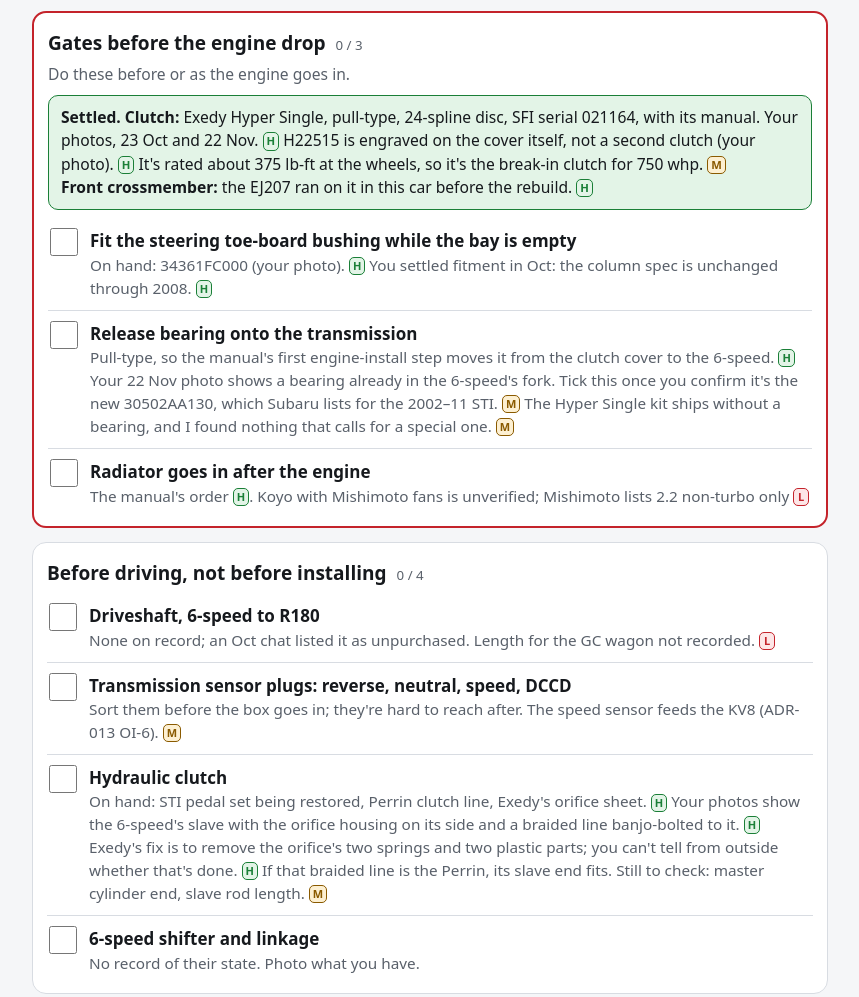
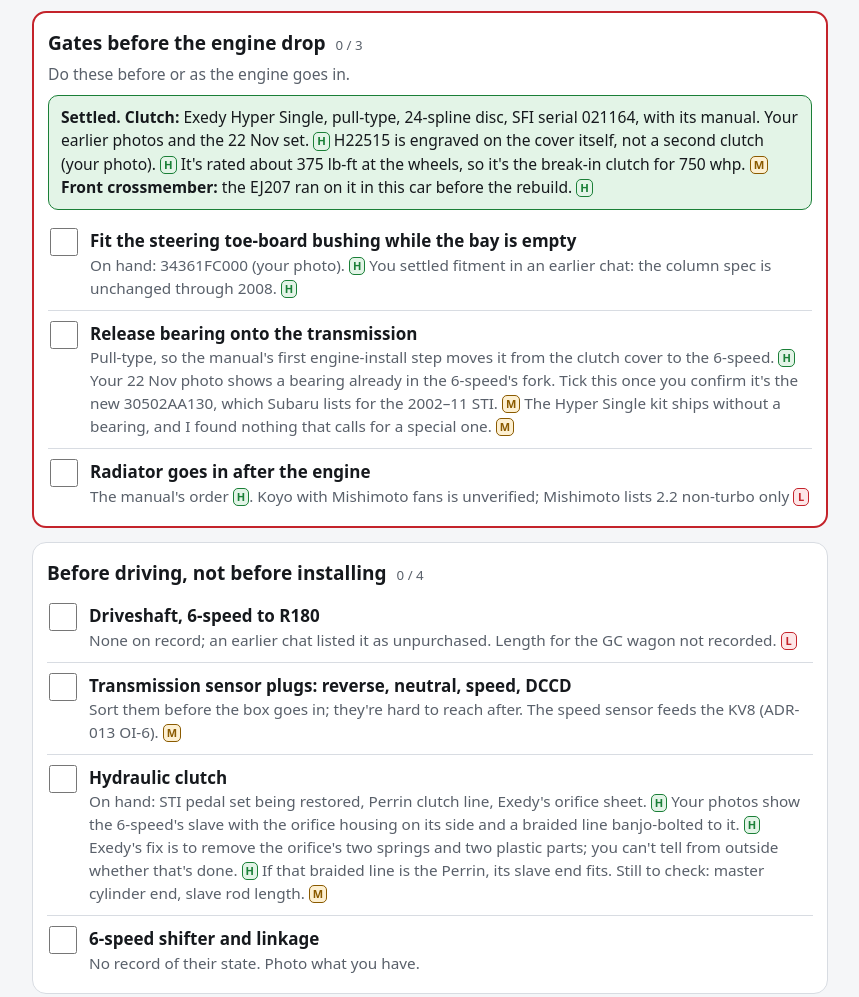
Before and after one commit to Stots714/scooby-cluster-demo, a plain HTML site: page garage/index.html in a window 1280 px wide. Shown: the part 611-1608 px from the top of the page, without its empty margins (210-1069 px from the left). Drawn offline with Linux system fonts and the light colour scheme.

Commit message:
Garage brief: drop unreliable chat dates

```diff
--- a/garage/index.html
+++ b/garage/index.html
@@ -123,9 +123,9 @@ footer{max-width:820px;margin:0 auto;padding:0 16px 40px;color:var(--muted);font
 <section id="gates" class="gate">
   <h2>Gates before the engine drop <span class="count" data-count="gates"></span></h2>
   <p class="lead">Do these before or as the engine goes in.</p>
-  <p class="ok-note"><b>Settled.</b> <b>Clutch:</b> Exedy Hyper Single, pull-type, 24-spline disc, SFI serial 021164, with its manual. Your photos, 23 Oct and 22 Nov. <b class="cf cf-H">H</b> H22515 is engraved on the cover itself, not a second clutch (your photo). <b class="cf cf-H">H</b> It's rated about 375 lb-ft at the wheels, so it's the break-in clutch for 750 whp. <b class="cf cf-M">M</b><br><b>Front crossmember:</b> the EJ207 ran on it in this car before the rebuild. <b class="cf cf-H">H</b></p>
+  <p class="ok-note"><b>Settled.</b> <b>Clutch:</b> Exedy Hyper Single, pull-type, 24-spline disc, SFI serial 021164, with its manual. Your earlier photos and the 22 Nov set. <b class="cf cf-H">H</b> H22515 is engraved on the cover itself, not a second clutch (your photo). <b class="cf cf-H">H</b> It's rated about 375 lb-ft at the wheels, so it's the break-in clutch for 750 whp. <b class="cf cf-M">M</b><br><b>Front crossmember:</b> the EJ207 ran on it in this car before the rebuild. <b class="cf cf-H">H</b></p>
   <ul>
-    <li><label class="chk"><input type="checkbox" data-k="steer"><span><strong>Fit the steering toe-board bushing while the bay is empty</strong><em>On hand: 34361FC000 (your photo). <b class="cf cf-H">H</b> You settled fitment in Oct: the column spec is unchanged through 2008. <b class="cf cf-H">H</b></em></span></label></li>
+    <li><label class="chk"><input type="checkbox" data-k="steer"><span><strong>Fit the steering toe-board bushing while the bay is empty</strong><em>On hand: 34361FC000 (your photo). <b class="cf cf-H">H</b> You settled fitment in an earlier chat: the column spec is unchanged through 2008. <b class="cf cf-H">H</b></em></span></label></li>
     <li><label class="chk"><input type="checkbox" data-k="bearing"><span><strong>Release bearing onto the transmission</strong><em>Pull-type, so the manual's first engine-install step moves it from the clutch cover to the 6-speed. <b class="cf cf-H">H</b> Your 22 Nov photo shows a bearing already in the 6-speed's fork. Tick this once you confirm it's the new 30502AA130, which Subaru lists for the 2002–11 STI. <b class="cf cf-M">M</b> The Hyper Single kit ships without a bearing, and I found nothing that calls for a special one. <b class="cf cf-M">M</b></em></span></label></li>
     <li><label class="chk"><input type="checkbox" data-k="radiator"><span><strong>Radiator goes in after the engine</strong>
       <em>The manual's order <b class="cf cf-H">H</b>. Koyo with Mishimoto fans is unverified; Mishimoto lists 2.2 non-turbo only <b class="cf cf-L">L</b></em></span></label></li>
@@ -136,7 +136,7 @@ footer{max-width:820px;margin:0 auto;padding:0 16px 40px;color:var(--muted);font
   <h2>Before driving, not before installing <span class="count" data-count="drive"></span></h2>
   <ul>
     <li><label class="chk"><input type="checkbox" data-k="dshaft"><span><strong>Driveshaft, 6-speed to R180</strong>
-      <em>None on record; an Oct chat listed it as unpurchased. Length for the GC wagon not recorded. <b class="cf cf-L">L</b></em></span></label></li>
+      <em>None on record; an earlier chat listed it as unpurchased. Length for the GC wagon not recorded. <b class="cf cf-L">L</b></em></span></label></li>
     <li><label class="chk"><input type="checkbox" data-k="plugs"><span><strong>Transmission sensor plugs: reverse, neutral, speed, DCCD</strong>
       <em>Sort them before the box goes in; they're hard to reach after. The speed sensor feeds the KV8 (ADR-013 OI-6). <b class="cf cf-M">M</b></em></span></label></li>
     <li><label class="chk"><input type="checkbox" data-k="hyd"><span><strong>Hydraulic clutch</strong><em>On hand: STI pedal set being restored, Perrin clutch line, Exedy's orifice sheet. <b class="cf cf-H">H</b> Your photos show the 6-speed's slave with the orifice housing on its side and a braided line banjo-bolted to it. <b class="cf cf-H">H</b> Exedy's fix is to remove the orifice's two springs and two plastic parts; you can't tell from outside whether that's done. <b class="cf cf-H">H</b> If that braided line is the Perrin, its slave end fits. Still to check: master cylinder end, slave rod length. <b class="cf cf-M">M</b></em></span></label></li>
@@ -157,7 +157,7 @@ footer{max-width:820px;margin:0 auto;padding:0 16px 40px;color:var(--muted);font
     <li><label class="chk"><input type="checkbox" data-k="i-turbowater"><span><strong>Turbo water lines <i class="st st-do">Connect</i></strong><em>The CHRA water ports were capped in photos; you said one hose runs to the head port. Both need flow before first fire. <b class="cf cf-M">M</b></em></span></label></li>
     <li><label class="chk"><input type="checkbox" data-k="i-aosports"><span><strong>AOS and balance-tube port threads <i class="st st-check">Verify</i></strong><em>One adapter didn't fit. Gauge pitch, taper and diameter before buying another. <b class="cf cf-M">M</b></em></span></label></li>
     <li><label class="chk"><input type="checkbox" data-k="i-tbcool"><span><strong>Throttle body coolant: cap or connect <i class="st st-check">Verify</i></strong><em>You removed the TB hose. Whether the Forester XT DBW body takes coolant isn't confirmed. <b class="cf cf-M">M</b></em></span></label></li>
-    <li><label class="chk"><input type="checkbox" data-k="i-stubs"><span><strong>Two bare stubs, right side of the engine <i class="st st-check">Verify</i></strong><em>Seen in Oct photos. Identify and tag them. <b class="cf cf-L">L</b></em></span></label></li>
+    <li><label class="chk"><input type="checkbox" data-k="i-stubs"><span><strong>Two bare stubs, right side of the engine <i class="st st-check">Verify</i></strong><em>Seen in earlier photos. Identify and tag them. <b class="cf cf-L">L</b></em></span></label></li>
     <li><label class="chk"><input type="checkbox" data-k="i-caps"><span><strong>Taped caps on every open port <i class="st st-do">Connect</i></strong><em>Paper plugs fall out during hoisting. <b class="cf cf-M">M</b></em></span></label></li>
     <li><label class="chk"><input type="checkbox" data-k="i-mounts"><span><strong>Engine mounts and pitch stop <i class="st st-check">Verify</i></strong><em>Pitch-stop bracket 32034AA001 on hand (your photo). <b class="cf cf-H">H</b> One engine mount looks bolted on in your clutch photo; the other side isn't shown. <b class="cf cf-M">M</b> GD mounts fit GC per Megan Racing. <b class="cf cf-M">M</b></em></span></label></li>
   </ul></details>
```
